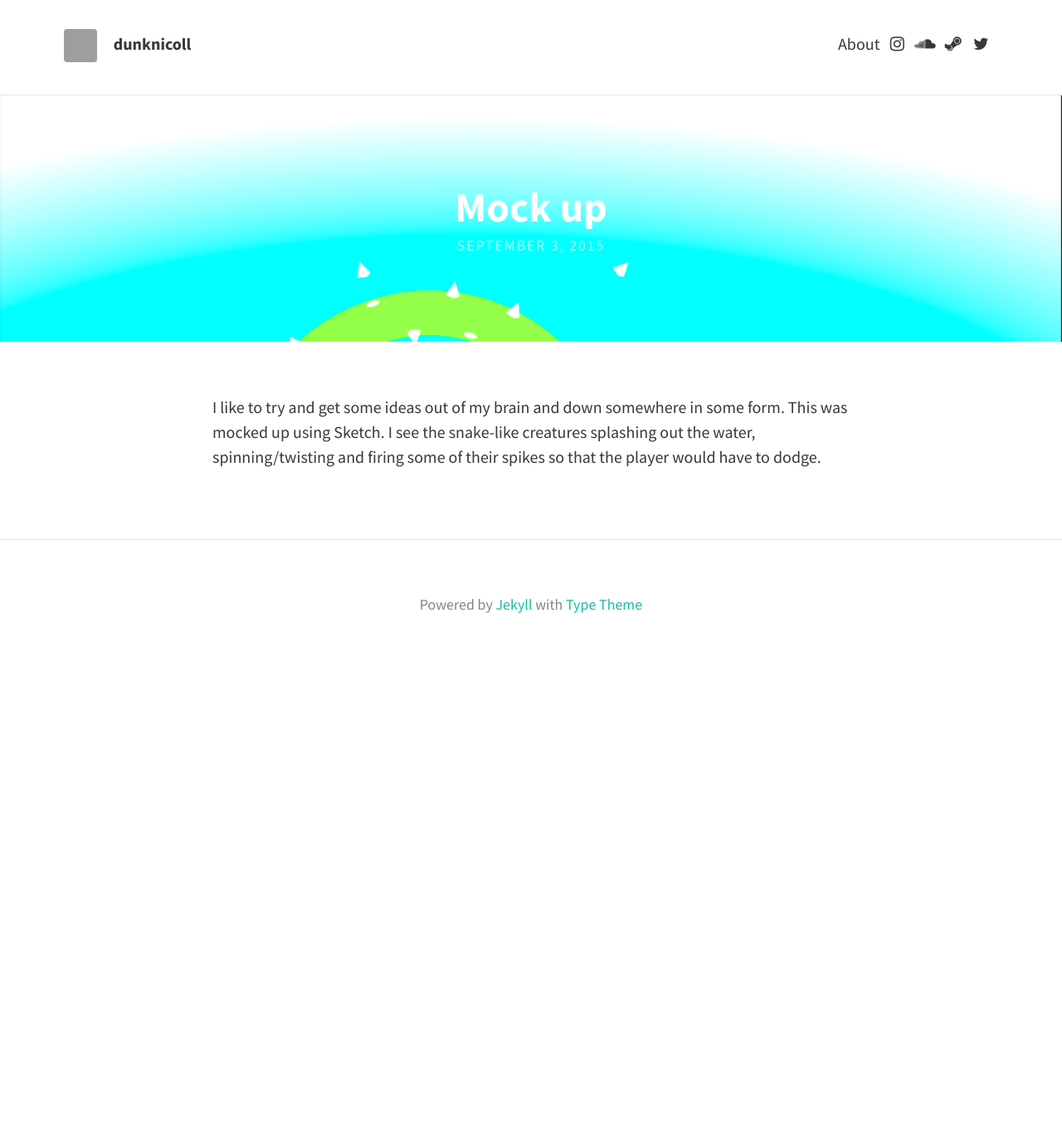
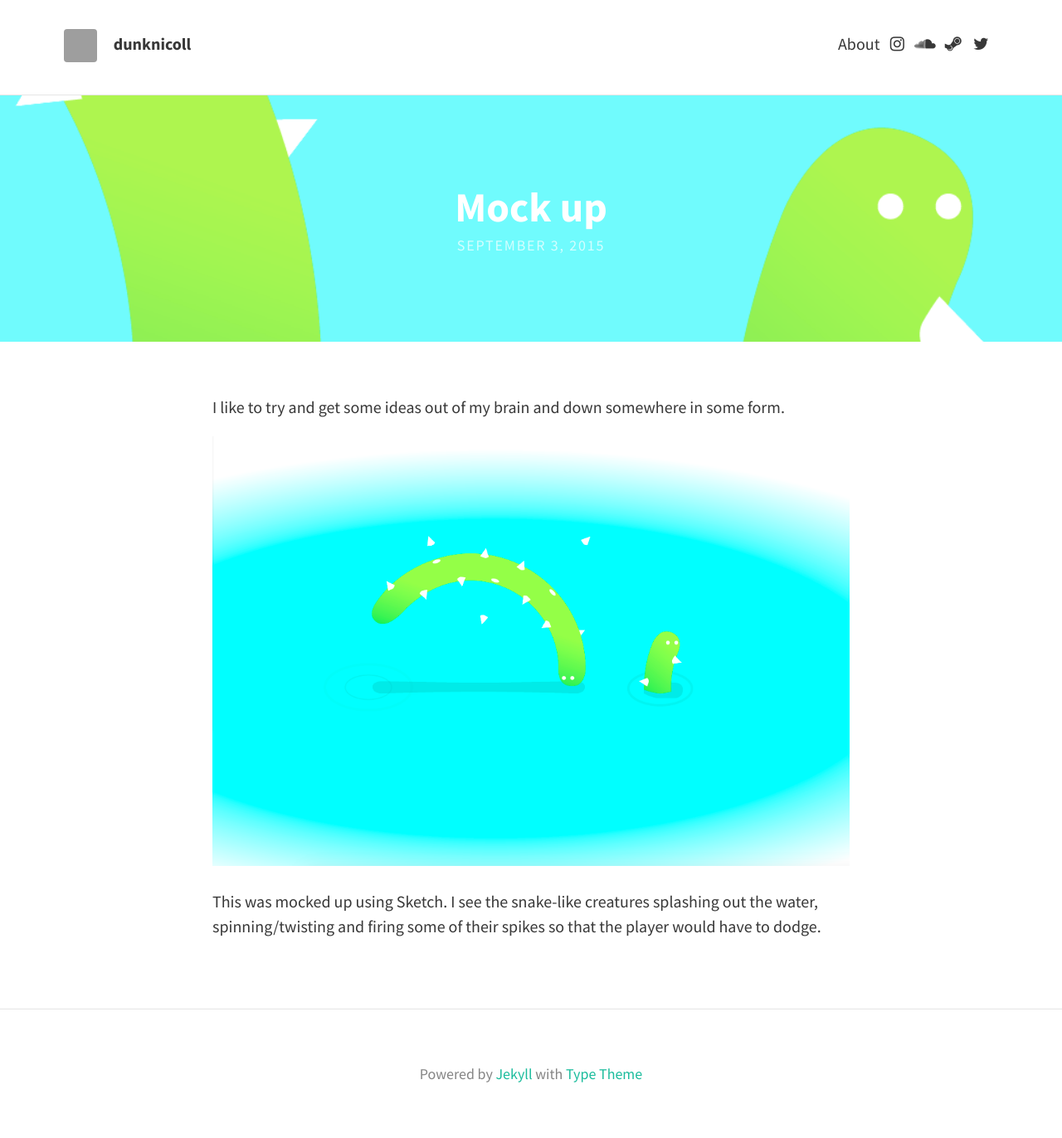
Before and after one commit to dunknicoll/dunknicoll.github.io, a Jekyll site: the page built from _posts/2015-09-03-game-mock.md, in a window 1280 px wide. Shown: the whole page at 83% size. Built offline with Jekyll 4.4.1, drawn with Linux system fonts in a browser that asks for light colours; nearby versions of some CDN libraries; before the commit the page ends 900 px from its top, so only the background shows below that; grey boxes are pictures that could not be loaded.

Commit message:
Updated 2015-09-03-game-mock.md

```diff
--- a/_posts/2015-09-03-game-mock.md
+++ b/_posts/2015-09-03-game-mock.md
@@ -1,7 +1,7 @@
 ---
 layout: post
 title: Mock up
-"feature-img": img/what.png
+"feature-img": "img/what-banner.png"
 published: true
 ---
 
@@ -9,4 +9,8 @@
 
 
 
-I like to try and get some ideas out of my brain and down somewhere in some form. This was mocked up using Sketch. I see the snake-like creatures splashing out the water, spinning/twisting and firing some of their spikes so that the player would have to dodge.
+I like to try and get some ideas out of my brain and down somewhere in some form.
+
+![What Is Going On]({{site.baseurl}}/img/what-main.png)
+
+This was mocked up using Sketch. I see the snake-like creatures splashing out the water, spinning/twisting and firing some of their spikes so that the player would have to dodge.
```
